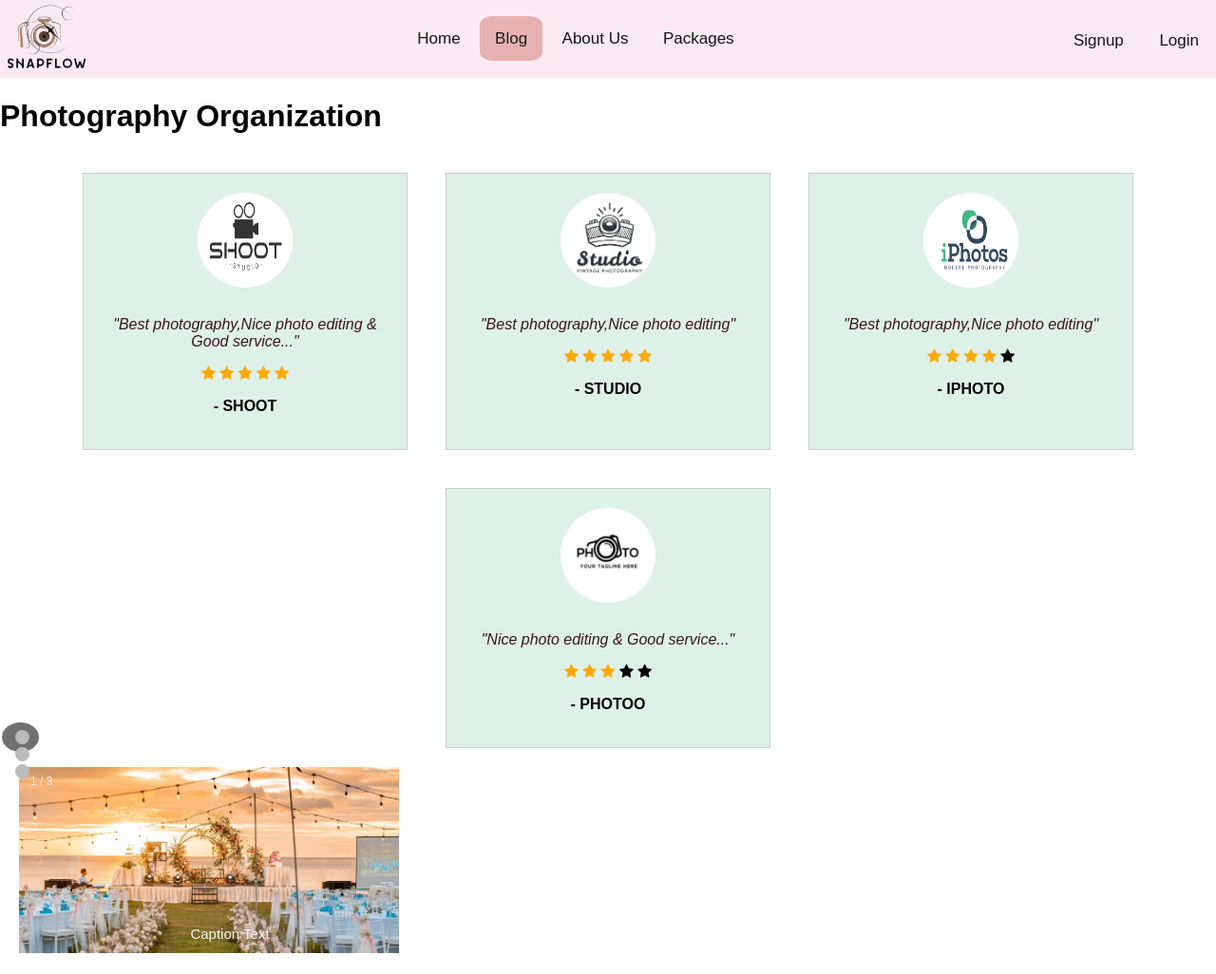
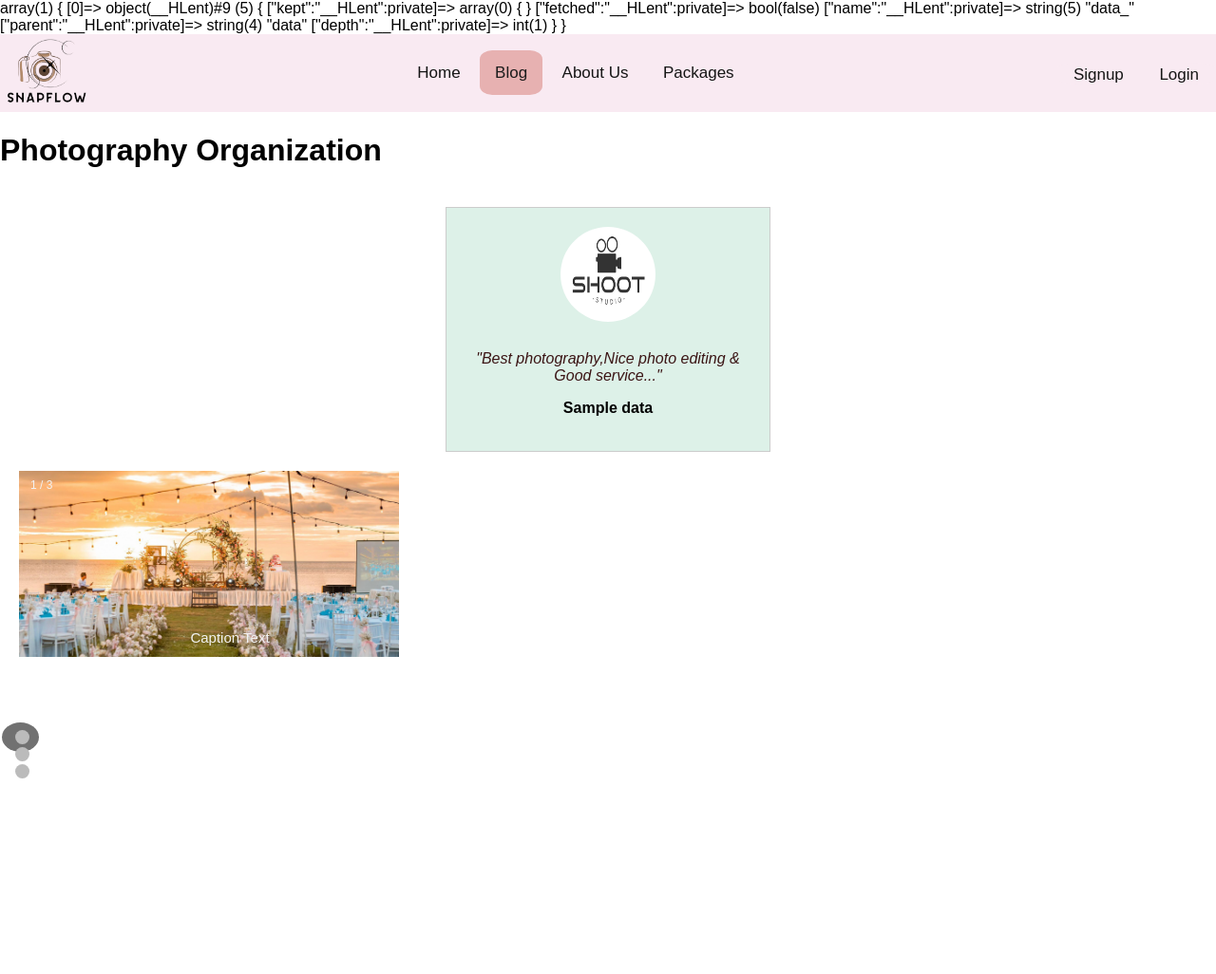
Before and after one commit to Melanka2/snapflow, a PHP site: the page made by app/views/pages/blog.php in a window 1280 px wide. Shown: the whole page at 95% size. After the commit the page ends 820 px from the top, so only its background shows below. Run offline with PHP 8.4, Linux system fonts and the light colour scheme; the template is opened without the code that fills it: most values are stand-ins (such as "Sample title", 1, 10 or a date in 2020); some libraries are stand-ins or nearby versions.

Commit message:
add integration part

```diff
--- a/app/controllers/PageController.php
+++ b/app/controllers/PageController.php
@@ -3,12 +3,14 @@
 class PageController extends Controller
 {
     var $adminModel;
+    var $organizationController;
 
     public function __construct()
     {
 
 
         $this->adminModel = $this->model('Admin');
+        $this->organizationController = $this->controller('OrganizationController');
     }
 
     public function index()
@@ -41,7 +43,9 @@ class PageController extends Controller
 
     public function blog()
     {
-        $this->view('pages/blog');
+        $organizations = $this->organizationController->getOrganizations();
+        extract($organizations);
+        $this->view('pages/blog', $organizations);
     }
 
 
--- a/app/views/pages/blog.php
+++ b/app/views/pages/blog.php
@@ -7,6 +7,7 @@
 </head>
 
 <body>
+ <?php var_dump($data); ?>
   <div class="topnav">
     <div class="test">
       <img src="<?php echo URLROOT ?>/public/images/logo new.png" alt="logo" width="100">
@@ -26,6 +27,9 @@
   <h1>Photography Organization</h1>
 
   <div class="testimonial-container">
+
+  <?php foreach ($data as $organization) :
+  ?>
     <div class="testimonial">
       <img src="<?php echo URLROOT ?>/public/images/p1.png" alt="company 1">
       <p class="testimonial-text">"Best photography,Nice photo editing & Good service..."</p>
@@ -35,40 +39,10 @@
       <span class="fa fa-star checked"></span>
       <span class="fa fa-star checked"></span>
       <span class="fa fa-star checked"></span>
-      <p class="testimonial-company">- SHOOT</p>
+      <p class="testimonial-company"><?php echo $organization->name; ?>  </p>
     </div>
-    <div class="testimonial">
-      <img src="<?php echo URLROOT ?>/public/images/p2.png" alt="company 2">
-      <p class="testimonial-text">"Best photography,Nice photo editing"</p>
-      <link rel="stylesheet" href="https://cdnjs.cloudflare.com/ajax/libs/font-awesome/4.7.0/css/font-awesome.min.css">
-      <span class="fa fa-star checked"></span>
-      <span class="fa fa-star checked"></span>
-      <span class="fa fa-star checked"></span>
-      <span class="fa fa-star checked"></span>
-      <span class="fa fa-star checked"></span>
-      <p class="testimonial-company">- STUDIO </p>
-    </div>
-    <div class="testimonial">
-      <img src="<?php echo URLROOT ?>/public/images/p3.png" alt="company 3">
-      <p class="testimonial-text">"Best photography,Nice photo editing"</p>
-      <span class="fa fa-star checked"></span>
-      <span class="fa fa-star checked"></span>
-      <span class="fa fa-star checked"></span>
-      <span class="fa fa-star checked"></span>
-      <span class="fa fa-star"></span>
-      <p class="testimonial-company">- IPHOTO</p>
-    </div>
-    <div class="testimonial">
-      <img src="<?php echo URLROOT ?>/public/images/p4.png" alt="company 4">
-      <p class="testimonial-text">"Nice photo editing & Good service..."</p>
-      <span class="fa fa-star checked"></span>
-      <span class="fa fa-star checked"></span>
-      <span class="fa fa-star checked"></span>
-      <span class="fa fa-star"></span>
-      <span class="fa fa-star"></span>
-      <p class="testimonial-company">- PHOTOO</p>
-    </div>
-    <!-- Add more testimonials as needed -->
+    <?php endforeach; ?>
+
   </div>
   </div>
 
@@ -88,7 +62,7 @@
 
     <div class="mySlides fade">
       <div class="numbertext">3 / 3</div>
-  <img src="<?php echo URLROOT ?>/public/images/image8.jpg"  alt="wedding 3" style="width:100%">
+      <img src="<?php echo URLROOT ?>/public/images/image8.jpg" alt="wedding 3" style="width:100%">
       <div class="text">Caption Three</div>
     </div>
 
@@ -104,4 +78,5 @@
   <script src="<?php echo URLROOT ?>/public/js/blog.js"></script>
 
 </body>
+
 </html>
```
Also changed, not shown: app/controllers/ControllerFactory.php (added, +15 -0 lines), app/controllers/OrganizationController.php (added, +17 -0 lines), app/libraries/Controller.php (+12 -0 lines), app/models/Organization.php (added, +32 -0 lines). Lines whose indentation alone changed are shown as unchanged.
